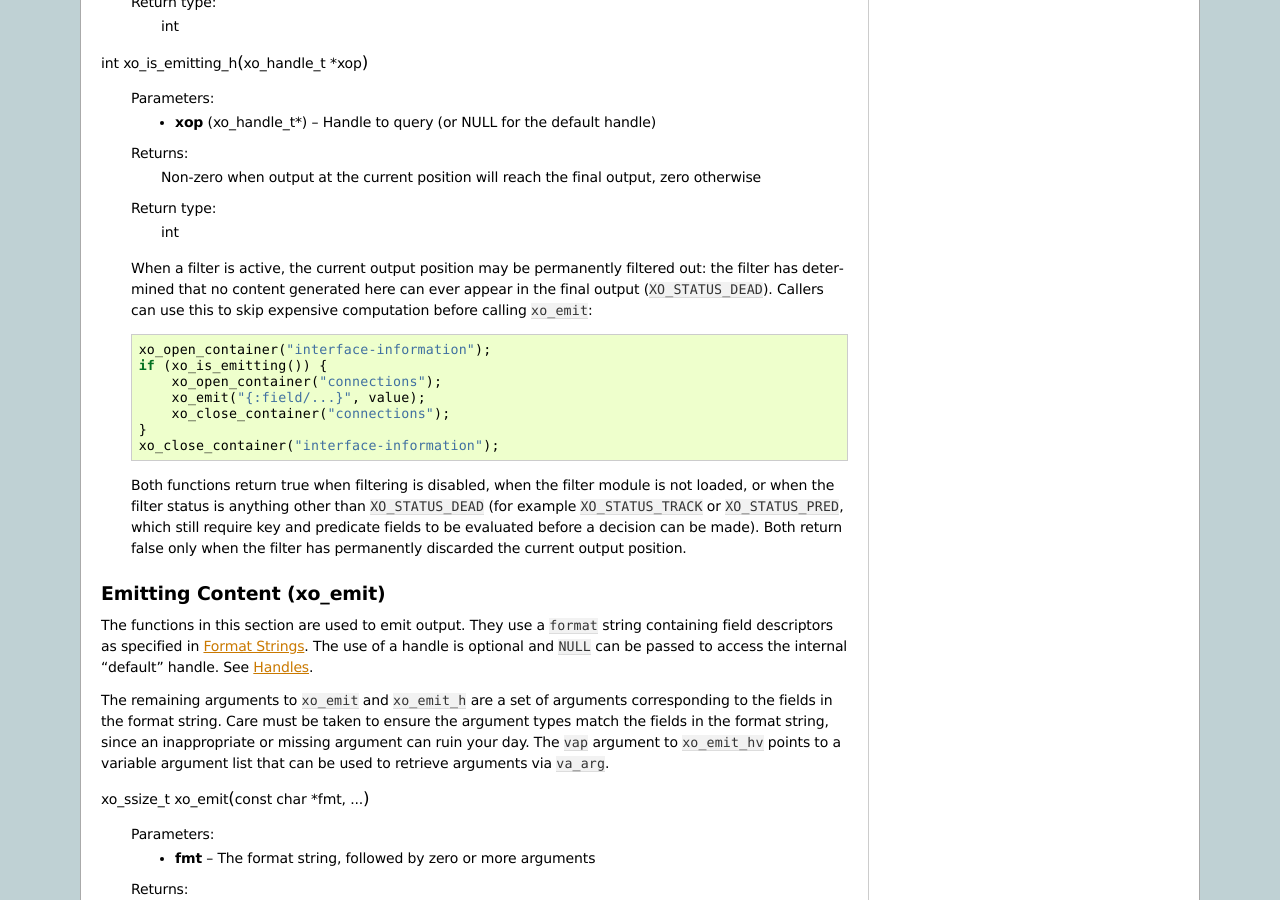
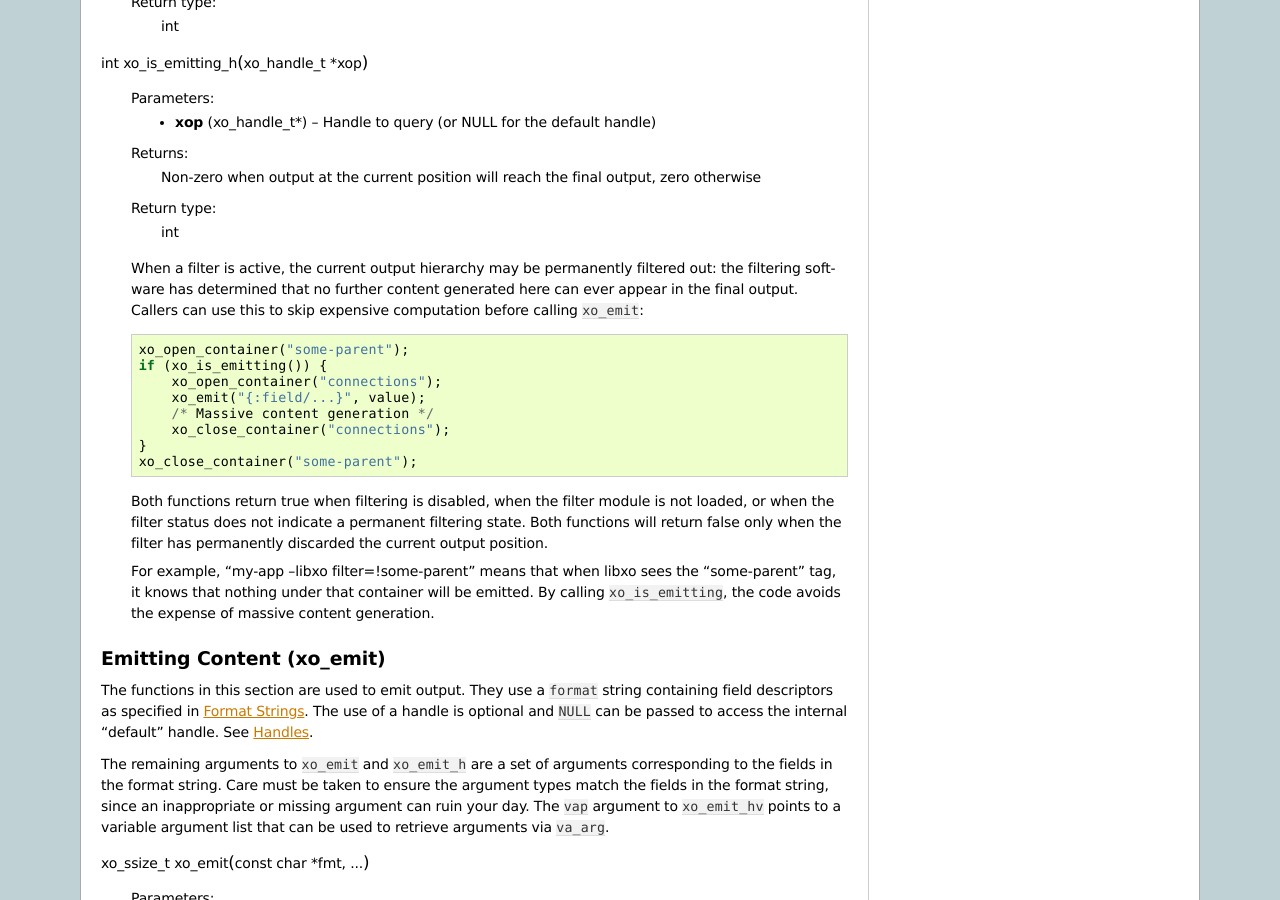
Before and after one commit to Juniper/libxo, a Sphinx documentation site: the page built from doc/api.rst, in a window 1280 px wide and 900 px high, scrolled down 7982 px. Built offline with Sphinx 7.4.7, drawn with Linux system fonts in a browser that asks for light colours.

Commit message:
avoid internal language (XO_STATUS_DEAD) in discussing filtering

```diff
--- a/doc/api.rst
+++ b/doc/api.rst
@@ -517,25 +517,31 @@ Checking for Active Output (xo_is_emitting)
   :returns: Non-zero when output at the current position will reach the final output, zero otherwise
   :rtype: int
 
-  When a filter is active, the current output position may be permanently
-  filtered out: the filter has determined that no content generated here
-  can ever appear in the final output (``XO_STATUS_DEAD``).  Callers can
-  use this to skip expensive computation before calling `xo_emit`::
-
-    xo_open_container("interface-information");
+  When a filter is active, the current output hierarchy may be
+  permanently filtered out: the filtering software has determined that
+  no further content generated here can ever appear in the final
+  output.  Callers can use this to skip expensive computation before
+  calling `xo_emit`::
+
+    xo_open_container("some-parent");
     if (xo_is_emitting()) {
         xo_open_container("connections");
         xo_emit("{:field/...}", value);
+        /* Massive content generation */
         xo_close_container("connections");
     }
-    xo_close_container("interface-information");
-
-  Both functions return true when filtering is disabled, when the filter
-  module is not loaded, or when the filter status is anything other than
-  ``XO_STATUS_DEAD`` (for example ``XO_STATUS_TRACK`` or
-  ``XO_STATUS_PRED``, which still require key and predicate fields to be
-  evaluated before a decision can be made).  Both return false only when
-  the filter has permanently discarded the current output position.
+    xo_close_container("some-parent");
+
+  Both functions return true when filtering is disabled, when the
+  filter module is not loaded, or when the filter status does not
+  indicate a permanent filtering state.  Both functions will return
+  false only when the filter has permanently discarded the current
+  output position.
+
+  For example, "my-app --libxo filter=!some-parent" means that when libxo
+  sees the "some-parent" tag, it knows that nothing under that
+  container will be emitted.  By calling `xo_is_emitting`, the code
+  avoids the expense of massive content generation.
 
 .. index:: xo_emit
 
```
